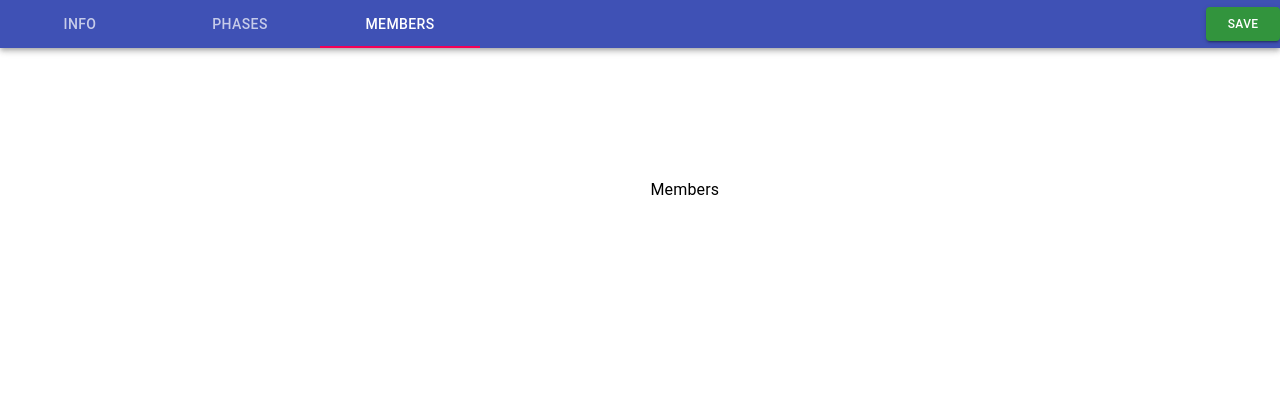
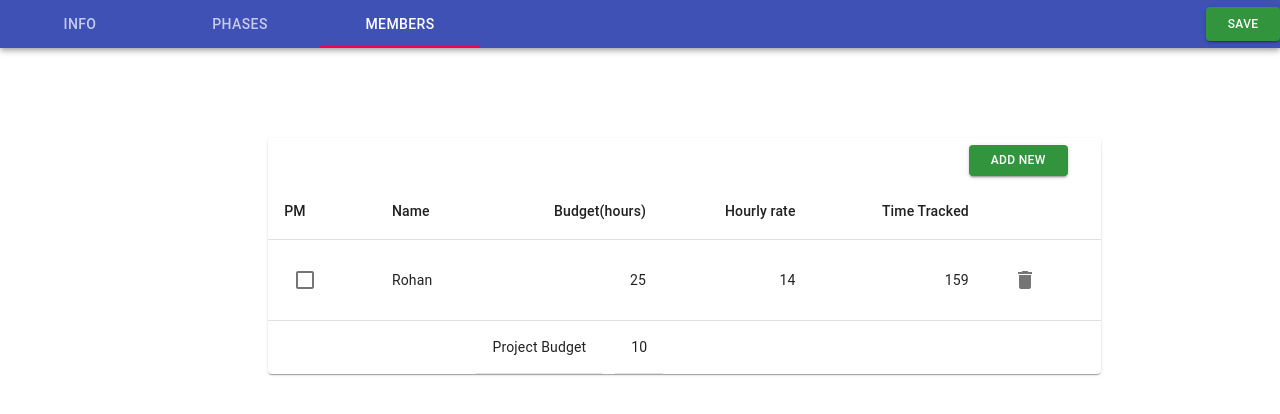
Before and after one commit to rekpero/Final-timeSheet-react, a React (Create React App) app: page /testing in a window 1280 px wide. Both pictures are taken after a click on the tab "MEMBERS". Shown: the top 414 px of the page. Built offline with nearby package versions, Linux system fonts and the light colour scheme.

Commit message:
memberprojectcomponent

```diff
--- a/src/components/editprojectcomponent.tsx
+++ b/src/components/editprojectcomponent.tsx
@@ -8,6 +8,7 @@ import Box from "@material-ui/core/Box";
 import { Grid, Button } from "@material-ui/core";
 import PhaseProjectComponent from "./phaseprojectcomponent";
 import InfoProjectComponent from "./infoprojectcomponent";
+import MemberProjectComponent from "./memberprojectcomponent";
 
 interface TabPanelProps {
   children?: React.ReactNode;
@@ -97,7 +98,7 @@ const EditProjectComponent: React.FC<{}> = (props: any) => {
         {PhaseProjectComponent}
         </TabPanel>
         <TabPanel value={value} index={2}>
-        Members
+        {MemberProjectComponent}
         </TabPanel>
       </div>
     </div>
--- /dev/null
+++ b/src/components/memberprojectcomponent.tsx
@@ -0,0 +1,156 @@
+import React, { useState } from "react";
+import { makeStyles } from "@material-ui/core/styles";
+import Table from "@material-ui/core/Table";
+import TableBody from "@material-ui/core/TableBody";
+import TableCell from "@material-ui/core/TableCell";
+import TableHead from "@material-ui/core/TableHead";
+import TableRow from "@material-ui/core/TableRow";
+import Paper from "@material-ui/core/Paper";
+import { Checkbox, Grid, Button } from "@material-ui/core";
+import IconButton from '@material-ui/core/IconButton';
+import DeleteIcon from '@material-ui/icons/Delete';
+
+const useStyles = makeStyles({
+  root: {
+    width: "70%",
+    overflowX: "auto",
+    marginLeft: "15%"
+  },
+  table: {
+    maxWidth: "100%"
+  },
+  button: {
+    backgroundColor: "#32943d",
+    color: "white",
+    marginTop: "7px",
+    marginBottom: "7px",
+    marginLeft:"80%",
+    paddingTop: "5px",
+    paddingBottom:"5px",
+    fontSize: "12px",
+    '&:hover': {
+      backgroundColor: "darkgreen",
+    },
+
+  }
+});
+
+function createData(cbox: boolean, name: string, budget:number, Hourlyrate: number, timetracked: number) {
+  return { cbox, name, budget, Hourlyrate, timetracked };
+}
+var checkboxValue= false;
+const rows = [
+  createData(false, "Rohan", 25, 14, 159),
+];
+
+//interface Row {
+//    Budget: number
+//}
+// const budgettotal =(items:Array<Object>) => {
+//    return items.map((props,key) =>props).reduce((sum, i) => sum + i, 0);
+// }
+
+// const invoicebudgettotal = budgettotal(rows);
+
+const MemberProjectComponent: React.FC<{}> = (props: any) => {
+  const classes = useStyles();
+  const [stateRows, setStateRows] = useState(rows)
+
+const handleChange=(e: any, i: number) => {
+    console.log(i, stateRows[i].cbox)
+    stateRows[i].cbox = !stateRows[i].cbox
+
+    setStateRows(stateRows)
+    console.log(i, stateRows)
+}
+
+  return (
+    <Paper className={classes.root}>
+       <Grid item xs = {7}></Grid>
+          <Button variant="contained" size="large" className={classes.button}>
+                  Add new
+          </Button>
+      <Table className={classes.table} aria-label="simple table">
+        <TableHead>
+          <TableRow>
+            <TableCell>
+              PM
+            </TableCell>
+            <TableCell colSpan={3} >
+              Name
+            </TableCell>
+            <TableCell align="right">
+              Budget(hours)
+            </TableCell>
+            <TableCell align="right">
+                Hourly rate
+            </TableCell>
+            <TableCell align="right">
+              Time Tracked
+            </TableCell>
+            <TableCell >
+
+            </TableCell>
+          </TableRow>
+        </TableHead>
+        <TableBody>
+          {stateRows.map((row, i) => (
+            <TableRow
+              key={row.name}
+              hover
+              onClick={e => {
+
+              }}
+            >
+
+             <TableCell>
+              <Checkbox
+                    value={row.cbox}
+                    checked={row.cbox}
+                    inputProps={{ 'aria-labelledby': "checkbox in table" }}
+                    color= "primary"
+                    onClick={e => handleChange(e, i)}
+                />
+              </TableCell>
+              <TableCell component="th" scope="row" colSpan={3}>
+                {row.name}
+              </TableCell>
+              <TableCell align="right">
+              {row.budget}
+                  </TableCell>
+              <TableCell align="right">
+              {row.Hourlyrate}
+              </TableCell>
+              <TableCell align="right">
+              {row.timetracked}
+              </TableCell>
+              <TableCell>
+                <IconButton aria-label="delete">
+                      <DeleteIcon />
+                </IconButton>
+              </TableCell>
+            </TableRow>
+
+          ))}
+
+        </TableBody>
+
+      </Table>
+      <Grid container>
+                  <Grid item xs = {3}></Grid>
+                  <Grid item xs = {2}>
+                      <TableCell align="left">
+                        Project Budget
+                      </TableCell>
+                    </Grid>
+                    <Grid item xs = {1}>
+                      <TableCell>
+                          10
+                      </TableCell>
+                  </Grid>
+                  <Grid item xs = {6}></Grid>
+              </Grid>
+    </Paper>
+  );
+};
+export default MemberProjectComponent;
```
